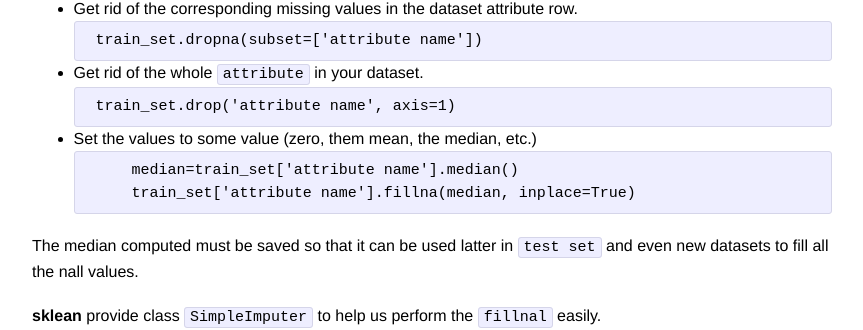
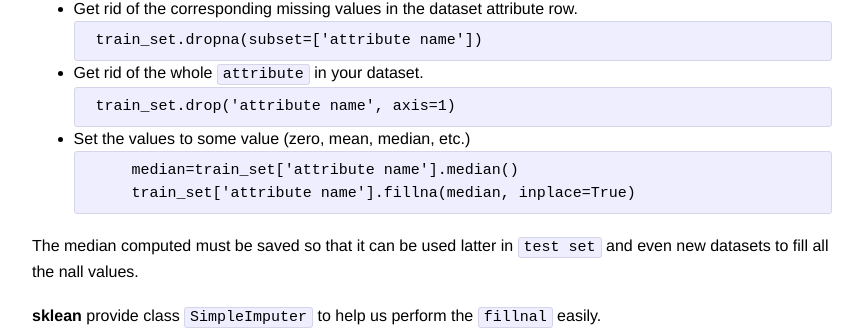
Before and after one commit to oderoi/oderoi.github.io, a Jekyll site: the page built from _posts/2023-08-03-Prepare the Data for Machine Learning Algorithms.markdown, in a window 1280 px wide and 900 px high, scrolled down 790 px. Shown: the part 130-460 px from the top of the window, without its empty margins (208-1071 px from the left). Built offline with Jekyll 4.4.1, drawn with Linux system fonts in a browser that asks for light colours; comment, search, counter and statistics services are not loaded.

Commit message:
Update 2023-08-03-Prepare the Data for Machine Learning Algorithms.markdown

````diff
--- a/_posts/2023-08-03-Prepare the Data for Machine Learning Algorithms.markdown
+++ b/_posts/2023-08-03-Prepare the Data for Machine Learning Algorithms.markdown
@@ -45,7 +45,7 @@ Most of machine Learning can not work with missing features, so you have to crea
     ```Python
     train_set.drop('attribute name', axis=1)
     ```
- - Set the values to some value (zero, them mean, the median, etc.)
+ - Set the values to some value (zero, mean, median, etc.)
 
     ```Python
         median=train_set['attribute name'].median()
````
